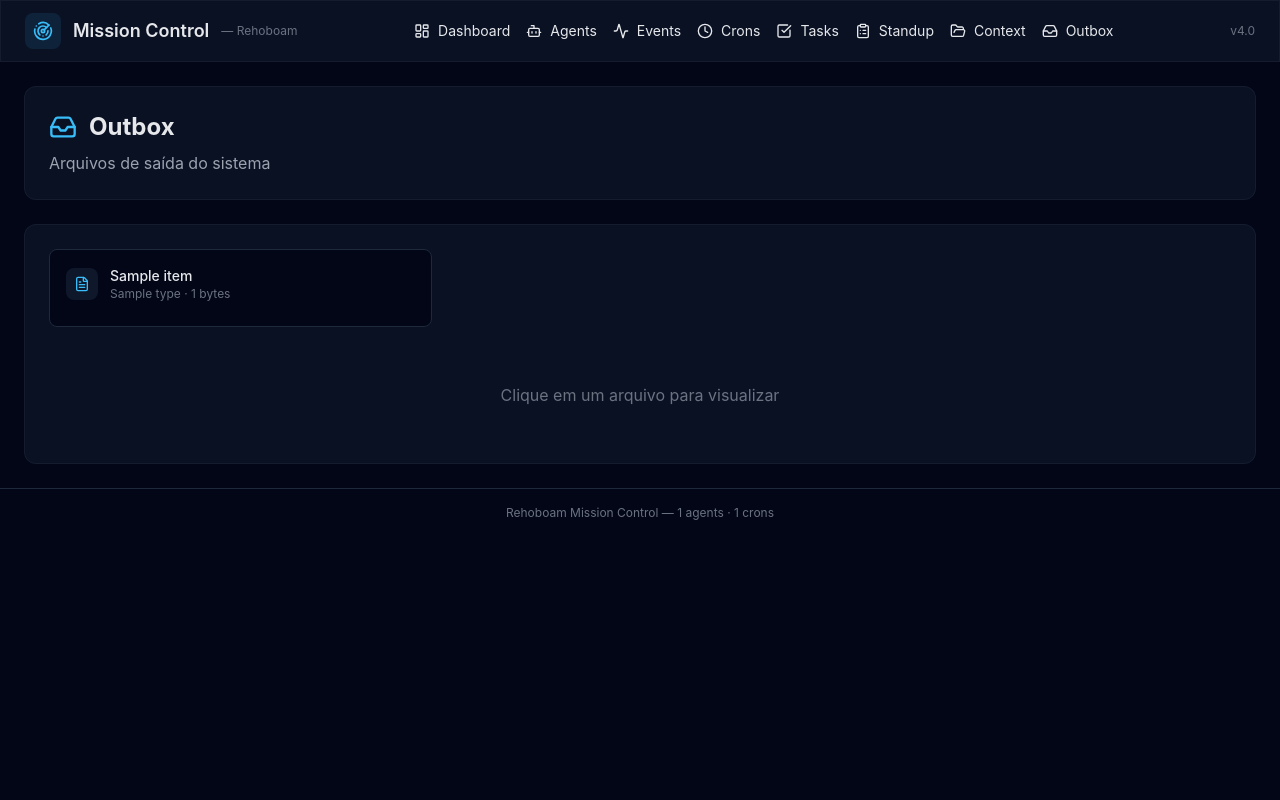
After one commit to rehoboam-karl/mission-control, a FastAPI app: template templates/outbox.html in a window 1280 px wide. The commit adds this page. Run offline with FastAPI, Linux system fonts and the light colour scheme; the template is opened without the code that fills it: most values are stand-ins (such as "Sample title", 1, 10 or a date in 2020); some libraries are stand-ins or nearby versions; some web fonts are replaced.

Commit message:
Add outbox viewer module
- Add outbox.py service for reading outbox files
- Add outbox router and templates
- Add outbox link to navigation

```diff
--- a/main.py
+++ b/main.py
@@ -9,7 +9,7 @@ from fastapi.templating import Jinja2Templates
 from contextlib import asynccontextmanager
 
 from db import init_db
-from routers import dashboard, agents, events, crons, standup, shared_context, api, tasks
+from routers import dashboard, agents, events, crons, standup, shared_context, api, tasks, outbox
 
 @asynccontextmanager
 async def lifespan(app: FastAPI):
@@ -50,6 +50,7 @@ app.include_router(crons.router)
 app.include_router(standup.router)
 app.include_router(shared_context.router)
 app.include_router(tasks.router)
+app.include_router(outbox.router)
 app.include_router(api.router)
 
 # Development server
--- a/templates/base.html
+++ b/templates/base.html
@@ -100,6 +100,9 @@
                 <a href="/shared" class="hover:text-brand-accent transition flex items-center gap-2">
                     <i data-lucide="folder-open" class="w-4 h-4"></i> Context
                 </a>
+                <a href="/outbox" class="hover:text-brand-accent transition flex items-center gap-2">
+                    <i data-lucide="inbox" class="w-4 h-4"></i> Outbox
+                </a>
             </div>
             <div class="flex items-center gap-3">
                 <span class="text-xs text-gray-500">v4.0</span>
--- /dev/null
+++ b/templates/outbox.html
@@ -0,0 +1,22 @@
+{% extends "base.html" %}
+
+{% block content %}
+<div class="space-y-6">
+    <!-- Header -->
+    <div class="glass rounded-xl p-6 border border-brand-border">
+        <h1 class="text-2xl font-bold flex items-center gap-3">
+            <i data-lucide="inbox" class="w-7 h-7 text-brand-accent"></i>
+            Outbox
+        </h1>
+        <p class="text-gray-400 mt-2">Arquivos de saída do sistema</p>
+    </div>
+
+    <!-- Outbox Items -->
+    <div class="glass rounded-xl p-6 border border-brand-border"
+         hx-get="/outbox/partial"
+         hx-trigger="every 30s"
+         hx-swap="innerHTML">
+        {% include "partials/outbox.html" %}
+    </div>
+</div>
+{% endblock %}
--- /dev/null
+++ b/templates/partials/outbox.html
@@ -0,0 +1,29 @@
+<!-- Outbox Partial -->
+<div class="grid grid-cols-1 md:grid-cols-2 lg:grid-cols-3 gap-4">
+    {% for item in items %}
+    <div class="bg-brand-black rounded-lg border border-brand-border p-4 hover:border-brand-accent/30 transition cursor-pointer"
+         hx-get="/api/outbox/{{ item.name }}"
+         hx-target="#outbox-content"
+         hx-swap="innerHTML">
+        <div class="flex items-center gap-3 mb-2">
+            <div class="p-2 bg-brand-card rounded-lg">
+                <i data-lucide="file-text" class="w-4 h-4 text-brand-accent"></i>
+            </div>
+            <div class="flex-1 min-w-0">
+                <h3 class="font-medium text-sm truncate">{{ item.name }}</h3>
+                <p class="text-xs text-gray-500">{{ item.type }} · {{ item.size }} bytes</p>
+            </div>
+        </div>
+    </div>
+    {% else %}
+    <div class="col-span-3 text-center text-gray-500 py-8">
+        <i data-lucide="inbox" class="w-12 h-12 mx-auto mb-4 text-gray-600"></i>
+        <p>Nenhum item na outbox</p>
+    </div>
+    {% endfor %}
+</div>
+
+<!-- Content Preview -->
+<div id="outbox-content" class="mt-6">
+    <p class="text-gray-500 text-center py-8">Clique em um arquivo para visualizar</p>
+</div>
```
Also changed, not shown: routers/outbox.py (added, +38 -0 lines), services/outbox.py (added, +30 -0 lines).
